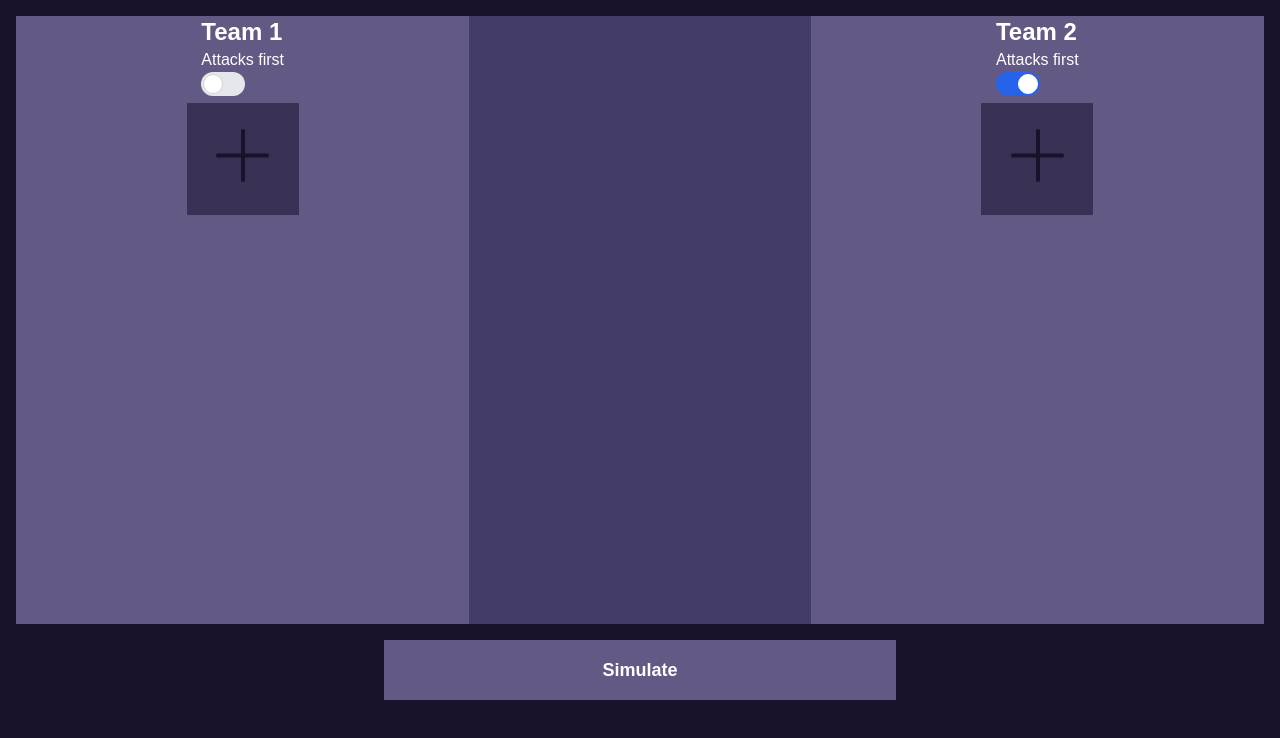
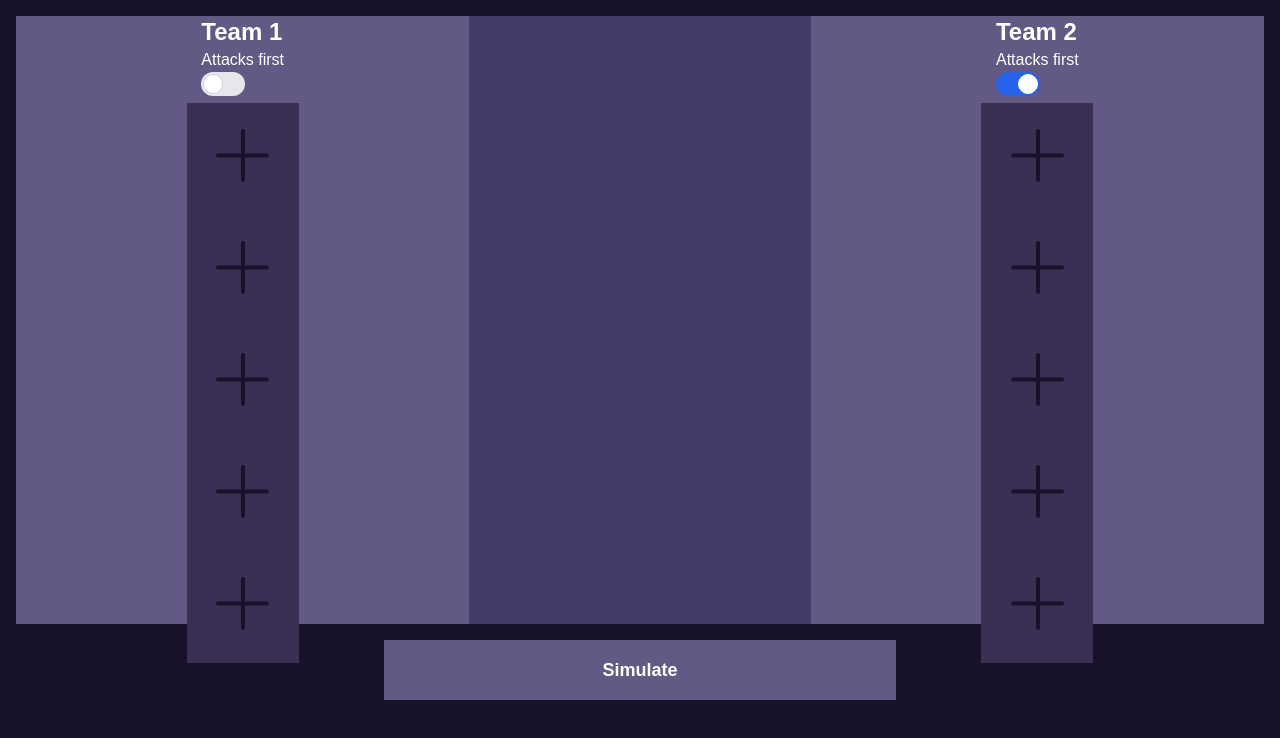
Before and after one commit to chechna9/valorant_win_prediction_UI, a React (Create React App) app: page / in a window 1280 px wide. Shown: the top 738 px of the page. Built offline with nearby package versions, Linux system fonts and the light colour scheme.

Commit message:
added disp teams contexts

```diff
--- a/src/screens/simulation/add_agent_box.tsx
+++ b/src/screens/simulation/add_agent_box.tsx
@@ -1,15 +1,25 @@
 import { useState } from "react";
 import { addIcon } from "../../utils/assets";
-import { all_agents } from "../../utils/consts";
 import { AgentInterface } from "../../utils/interfaces/agent_interface";
-
-const AddAgentBox = () => {
+interface AddAgentBoxInterface {
+  dispAgents: AgentInterface[];
+  setDispAgents: React.Dispatch<React.SetStateAction<AgentInterface[]>>;
+}
+const AddAgentBox = (props: AddAgentBoxInterface) => {
   const selectAgent = (agent: AgentInterface) => {
+    let tempDisp = props.dispAgents;
+    // deleting the agent
+    tempDisp.splice(tempDisp.indexOf(agent), 1);
+    props.setDispAgents(tempDisp);
     setShowList(false);
     setChosen(true);
     setCurrentAgent(agent);
   };
-  const removeAgent = () => {
+  const removeAgent = (agent:AgentInterface) => {
+    let tempDisp = props.dispAgents;
+    // adding the agent
+    tempDisp.push(agent)
+    props.setDispAgents(tempDisp);
     setCurrentAgent(null);
     setChosen(false);
   };
@@ -33,9 +43,9 @@ const AddAgentBox = () => {
           </button>
           {/* list of agents to select */}
           {showList && (
-            <div className="bg-myLight2 p-4 absolute left-[50%]  -translate-x-[50%] rounded-lg w-[30vw]">
+            <div className="bg-myLight2 p-4 absolute left-[50%]  -translate-x-[50%] rounded-lg w-[30vw] z-10">
               <ol className="flex flex-wrap">
-                {all_agents.map((agent) => (
+                {props.dispAgents.map((agent) => (
                   <li className="m-1">
                     <button onClick={() => selectAgent(agent)}>
                       <img
@@ -55,7 +65,7 @@ const AddAgentBox = () => {
         <div className="bg-cyan-200 h-full">
           <button
             className="absolute top-0 right-0 w-4 h-4 bg-myLight rounded-full flex justify-center items-center text-xs"
-            onClick={() => removeAgent()}
+            onClick={() => removeAgent(currentAgent)}
           >
             x
           </button>
--- a/src/screens/simulation/simulation.tsx
+++ b/src/screens/simulation/simulation.tsx
@@ -3,36 +3,53 @@ import CustomButton from "../../components/custom_button";
 import LoadingSpinner from "../../components/loadingSpinner";
 import TeamSelection from "./team_selection";
 import { TeamInterface } from "../../utils/interfaces/team_interface";
-import Team1Context from "../../utils/team1_context";
+
+import { AgentInterface } from "../../utils/interfaces/agent_interface";
+import { all_agents } from "../../utils/consts";
+import Team1Context from "../../utils/contexts/team1_context";
+import Team2Context from "../../utils/contexts/team2_context";
 
 const SimulationPage = () => {
+  const [dispAgents1, setDispAgents1] = useState<AgentInterface[]>(all_agents);
+  const [dispAgents2, setDispAgents2] = useState<AgentInterface[]>(all_agents);
   const [loading, setLoading] = useState(false);
-  const [team1Attack,setTeam1Attack] = useState(false);
-  const [team1,setTeam1] = useState<TeamInterface>({agents:[]});
-  const [team2,setTeam2] = useState<TeamInterface>({agents:[]});
+  const [team1Attack, setTeam1Attack] = useState(false);
+  const [team1, setTeam1] = useState<TeamInterface>({ agents: [] });
+  const [team2, setTeam2] = useState<TeamInterface>({ agents: [] });
 
-const team1Value = useMemo(()=>({team1,setTeam1}),[team1,setTeam1])
-const team2Value = useMemo(()=>({team1,setTeam1}),[team2,setTeam2])
+  const team1Value = useMemo(() => ({ team1, setTeam1 }), [team1, setTeam1]);
+  const team2Value = useMemo(() => ({ team2, setTeam2 }), [team2, setTeam2]);
 
   return (
     <Team1Context.Provider value={team1Value}>
+      <Team2Context.Provider value={team2Value}>
         <div className="bg-myDark h-screen">
           <div className="flex p-4 h-[80vh]">
             {/* team 1 */}
             <div className="bg-myLight flex-auto">
-            <TeamSelection switchAttack={()=>setTeam1Attack(!team1Attack)} team="1" isAttacker={team1Attack} />
+              <TeamSelection
+                switchAttack={() => setTeam1Attack(!team1Attack)}
+                team="1"
+                isAttacker={team1Attack}
+                dispAgents={dispAgents1}
+                setDispAgents={setDispAgents1}
+              />
             </div>
             {/* map*/}
             <div className="bg-myLight2 flex-auto"></div>
             {/* team 2 */}
             <div className="bg-myLight flex-auto">
-            <TeamSelection switchAttack={()=>setTeam1Attack(!team1Attack)} team="2" isAttacker={!team1Attack} />
+              <TeamSelection
+                switchAttack={() => setTeam1Attack(!team1Attack)}
+                team="2"
+                isAttacker={!team1Attack}
+                dispAgents={dispAgents2}
+                setDispAgents={setDispAgents2}
+              />
             </div>
           </div>
 
           <div className="flex justify-center">
-
-
             <CustomButton
               onClick={() => {
                 console.log("calling the api");
@@ -40,11 +57,10 @@ const team2Value = useMemo(()=>({team1,setTeam1}),[team2,setTeam2])
             >
               {loading && <LoadingSpinner />}
               {!loading && "Simulate"}
-
             </CustomButton>
-
           </div>
         </div>
+      </Team2Context.Provider>
     </Team1Context.Provider>
   );
 };
--- a/src/screens/simulation/team_selection.tsx
+++ b/src/screens/simulation/team_selection.tsx
@@ -1,30 +1,37 @@
-
 import { AgentEnum } from "../../utils/enums/agents_enum";
 import { all_agents } from "../../utils/consts";
 import AddAgentBox from "./add_agent_box";
 import ToggleSwitch from "../../components/toggle";
+import { AgentInterface } from "../../utils/interfaces/agent_interface";
 
 interface props {
   team: String;
   isAttacker: boolean;
   switchAttack: () => void;
+  dispAgents:AgentInterface[];
+  setDispAgents:React.Dispatch<React.SetStateAction<AgentInterface[]>>;
 }
 const TeamSelection: React.FC<props> = (props) => {
+
   return (
     <div className="flex flex-col items-center">
       <div>
         <h1 className="text-white text-2xl font-bold">Team {props.team}</h1>
         <div>
           <h2 className="text-white font-medium">Attacks first</h2>
-         <ToggleSwitch
-         checked ={ props.isAttacker}
-         onClick={props.switchAttack}
-         />
+          <ToggleSwitch
+            checked={props.isAttacker}
+            onClick={props.switchAttack}
+          />
         </div>
       </div>
       {/* select agents */}
       <div>
-       <AddAgentBox/>
+        <AddAgentBox dispAgents={props.dispAgents} setDispAgents={props.setDispAgents} />
+        <AddAgentBox dispAgents={props.dispAgents} setDispAgents={props.setDispAgents} />
+        <AddAgentBox dispAgents={props.dispAgents} setDispAgents={props.setDispAgents} />
+        <AddAgentBox dispAgents={props.dispAgents} setDispAgents={props.setDispAgents} />
+        <AddAgentBox dispAgents={props.dispAgents} setDispAgents={props.setDispAgents} />
       </div>
     </div>
   );
--- /dev/null
+++ b/src/utils/contexts/disp1_context.ts
@@ -0,0 +1,14 @@
+import  { createContext } from 'react';
+import { AgentInterface } from '../interfaces/agent_interface';
+
+
+
+interface TeamContextInterface{
+    disp1:AgentInterface[];
+    setDisp1:React.Dispatch<React.SetStateAction<AgentInterface[]>>;
+}
+
+const Disp1Context = createContext<TeamContextInterface | null>(null);
+
+
+export default Disp1Context;
--- /dev/null
+++ b/src/utils/contexts/disp2_context.ts
@@ -0,0 +1,14 @@
+import  { createContext } from 'react';
+import { AgentInterface } from '../interfaces/agent_interface';
+
+
+
+interface TeamContextInterface{
+    disp2:AgentInterface[];
+    setDisp2:React.Dispatch<React.SetStateAction<AgentInterface[]>>;
+}
+
+const Disp2Context = createContext<TeamContextInterface | null>(null);
+
+
+export default Disp2Context;
--- a/src/utils/team1_context.ts
+++ b/src/utils/contexts/team1_context.ts
@@ -1,6 +1,6 @@
 import  { createContext } from 'react';
 
-import { TeamInterface } from './interfaces/team_interface';
+import { TeamInterface } from '../interfaces/team_interface';
 
 interface TeamContextInterface{
     team1:TeamInterface;
--- a/src/utils/team2_context.ts
+++ b/src/utils/contexts/team2_context.ts
@@ -1,6 +1,6 @@
 import  { createContext } from 'react';
+import { TeamInterface } from '../interfaces/team_interface';
 
-import { TeamInterface } from './interfaces/team_interface';
 
 interface TeamContextInterface{
     team2:TeamInterface;
```
Lines whose indentation alone changed are shown as unchanged.
